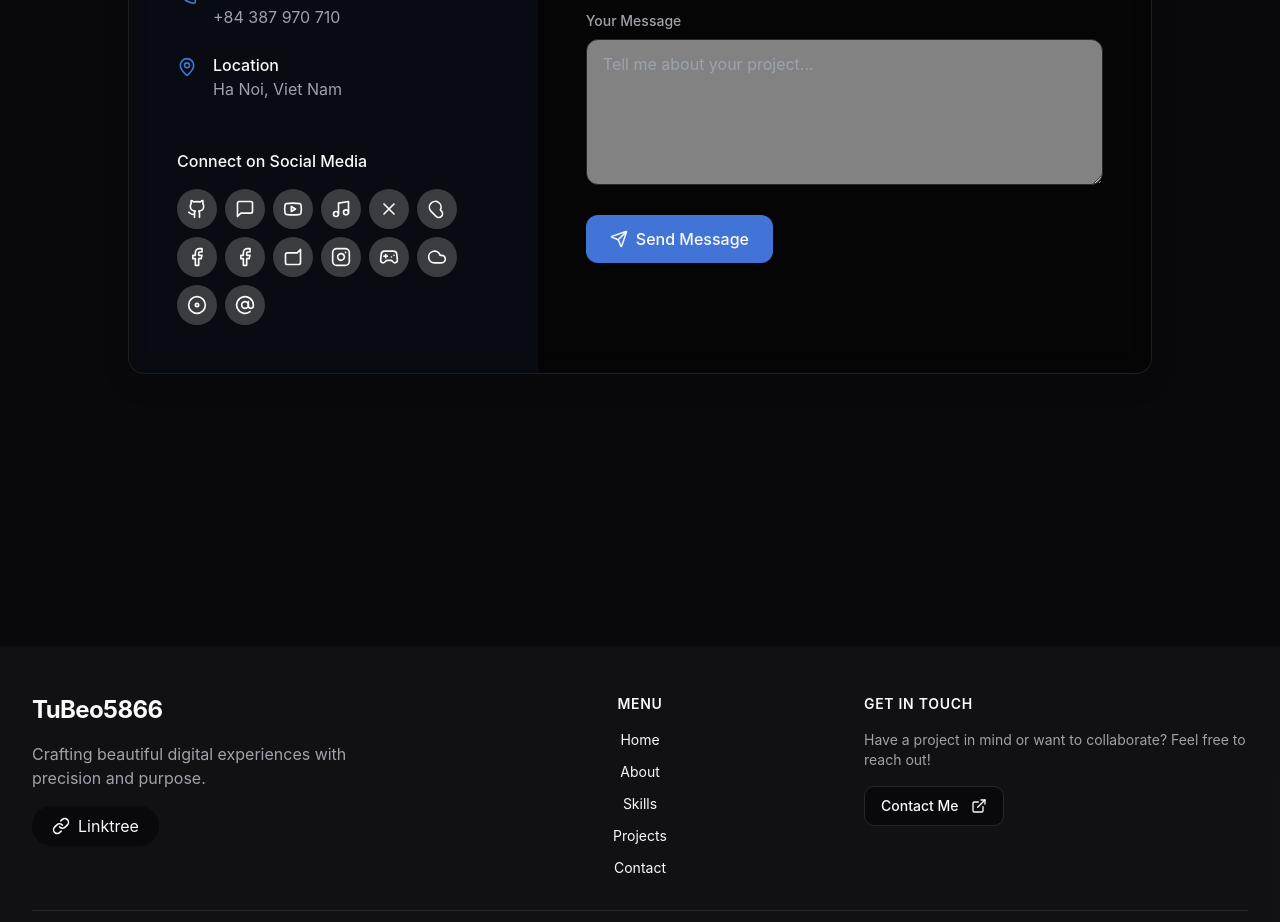
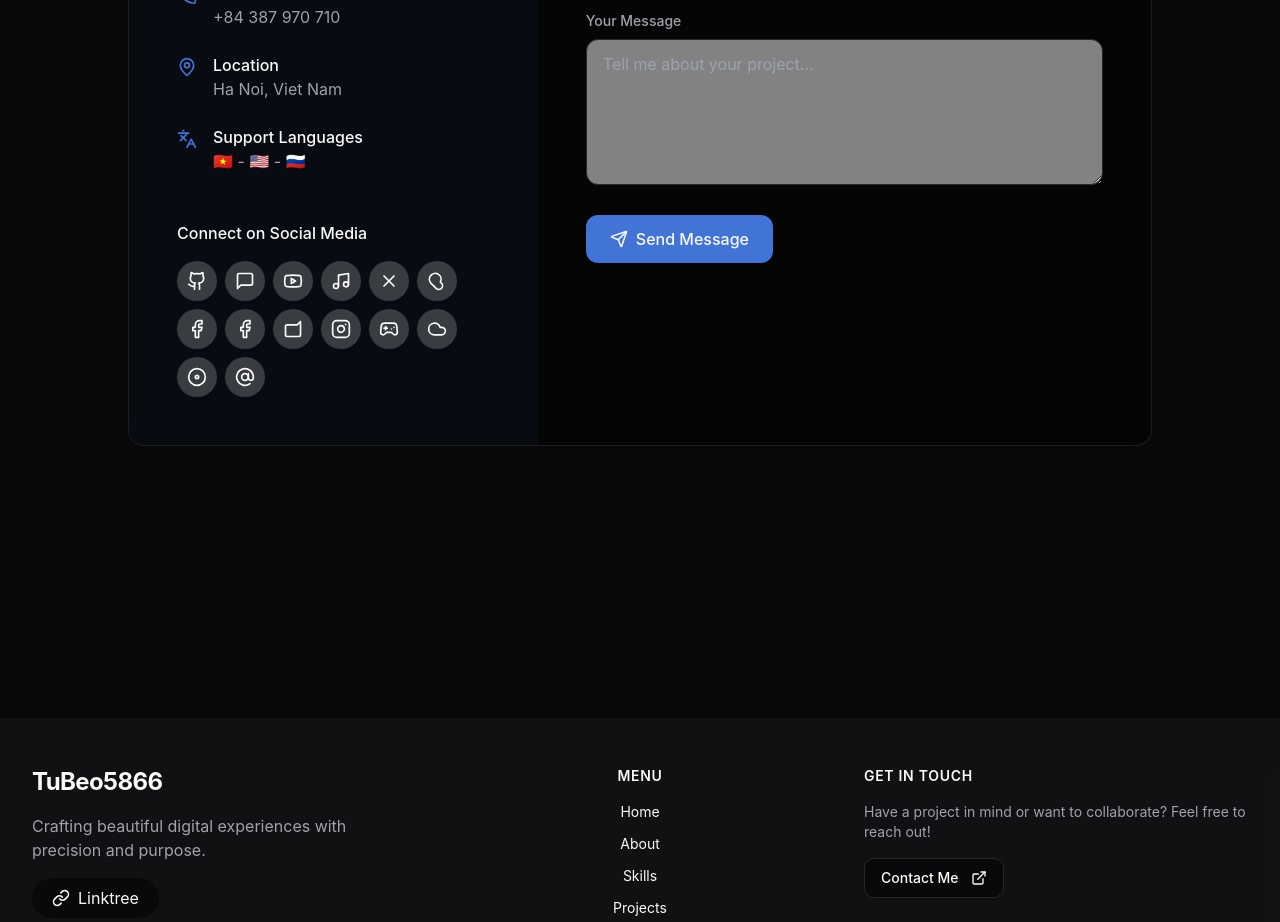
Before and after one commit to TuBeo5866/p-195704, a React (Vite) app: page / in a window 1280 px wide. Shown: the part 4560-5482 px from the top of the page. Built offline with nearby package versions, Linux system fonts and the light colour scheme.

Commit message:
Add language support to contact info
Add language support to the contact information section.

```diff
--- a/src/components/Contact.tsx
+++ b/src/components/Contact.tsx
@@ -1,3 +1,4 @@
+
 import React, { useRef, useEffect, useState } from 'react';
 import {
   Mail,
@@ -15,7 +16,8 @@ import {
   Facebook,
   Instagram,
   ExternalLink,
-  AtSign
+  AtSign,
+  Languages
 } from 'lucide-react';
 
 const Contact: React.FC = () => {
@@ -195,6 +197,16 @@ const Contact: React.FC = () => {
                     </p>
                   </div>
                 </div>
+
+                <div className="flex items-start space-x-4">
+                  <Languages className="text-primary mt-1" size={20} />
+                  <div>
+                    <p className="font-medium">Support Languages</p>
+                    <p className="text-muted-foreground">
+                      🇻🇳 - 🇺🇸 - 🇷🇺
+                    </p>
+                  </div>
+                </div>
               </div>
 
               <div className="mt-12 animate-on-scroll">
```
